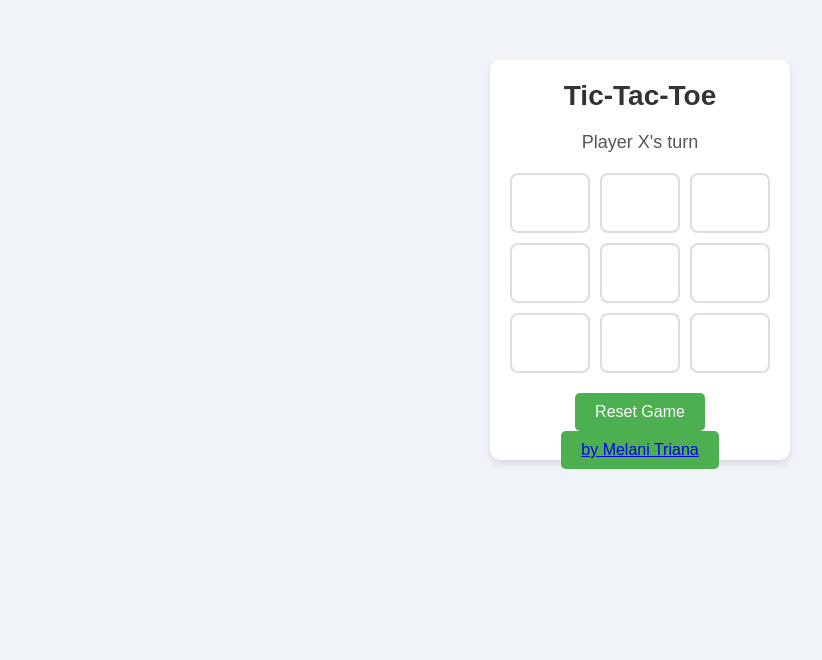
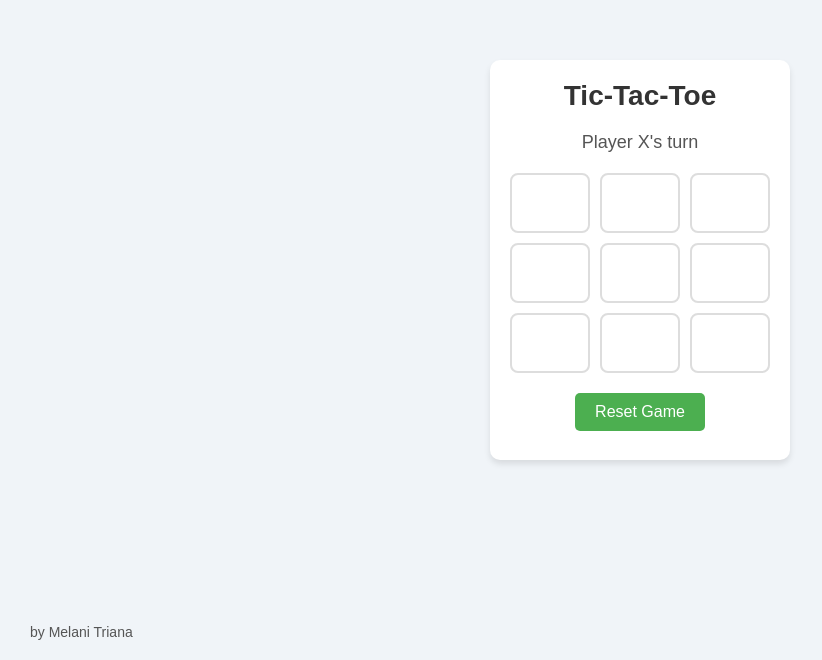
Before and after one commit to mtriana14/tictactoewebsitesimple, a plain HTML site: page index.html in a window 1280 px wide. Shown: the part 140-800 px from the top of the page, without its empty margins (0-822 px from the left). Drawn offline with Linux system fonts and the light colour scheme.

Commit message:
style.css

```diff
--- a/style.css
+++ b/style.css
@@ -13,6 +13,7 @@ body {
     height: 100vh;
     margin: 0;
     background-color: #f0f4f8;
+    position: relative;
 }
 
 #game-container {
@@ -84,11 +85,33 @@ button:hover {
     margin-top: 20px;
 }
 
+/* Credits Button */
+#credits {
+    position: absolute;
+    bottom: 10px;
+    left: 10px;
+    font-size: 14px;
+    color: #555;
+    background-color: transparent;
+    border: none;
+    cursor: pointer;
+}
+
+#credits a {
+    text-decoration: none;
+    color: #555;
+    font-size: 14px;
+}
+
+#credits a:hover {
+    color: #4CAF50; /* Changes color when hovered */
+}
+
 /* Responsive design */
 @media (max-width: 480px) {
     #game-container {
         width: 260px;
-        height: auto;
+        height: 18px;
     }
 
     h1 {
```
